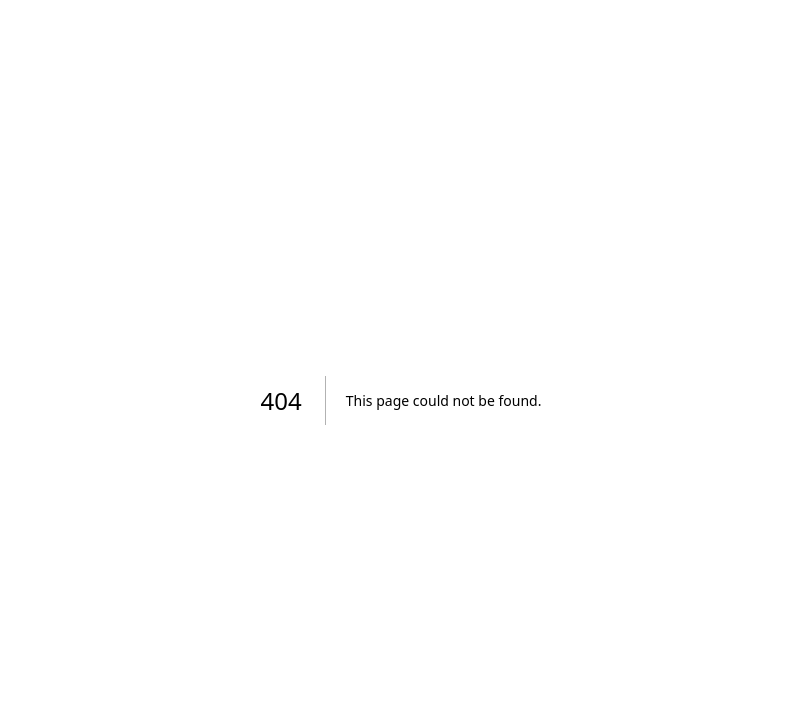
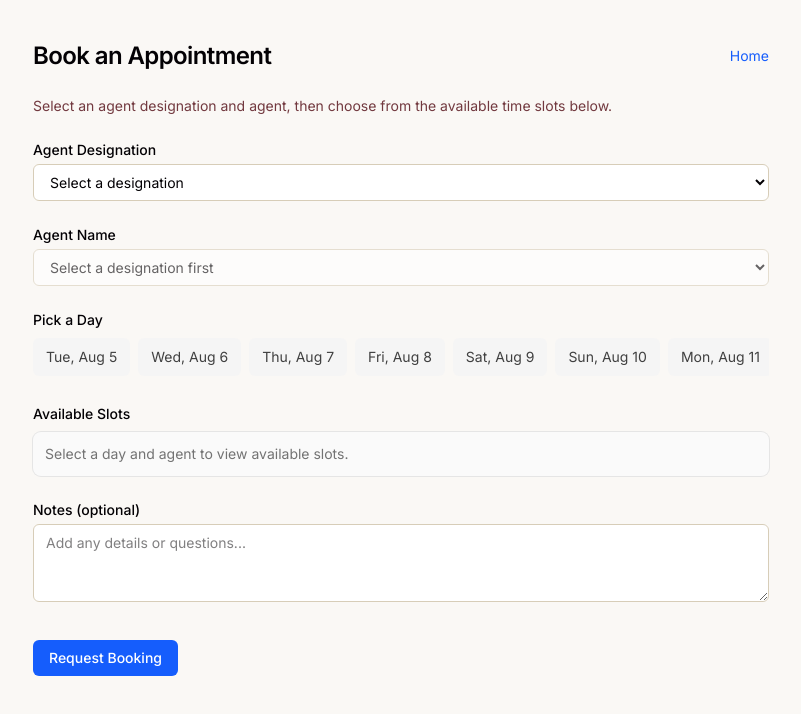
Before and after one commit to XFire2025/XFire_GovLink, a Next.js app: page /User/Booking/New in a window 1280 px wide. Before the commit this address had no page. Shown: the top 714 px of the page, without its empty margins (239-1040 px from the left). Built offline with nearby package versions, Linux system fonts and the light colour scheme.

Commit message:
feat: implement booking page with agent selection and availability slots

```diff
--- /dev/null
+++ b/src/app/User/Booking/New/page.tsx
@@ -0,0 +1,294 @@
+"use client";
+
+import { useMemo, useState } from "react";
+import Link from "next/link";
+
+// Simple mock data for demo
+const DESIGNATIONS = [
+	{ value: "officer", label: "Officer" },
+	{ value: "senior-officer", label: "Senior Officer" },
+	{ value: "manager", label: "Manager" },
+];
+
+const AGENTS_BY_DESIGNATION: Record<string, { value: string; label: string }[]> = {
+	officer: [
+		{ value: "a_perera", label: "A. Perera" },
+		{ value: "s_fernando", label: "S. Fernando" },
+	],
+	"senior-officer": [
+		{ value: "n_silva", label: "N. Silva" },
+		{ value: "k_de_alwis", label: "K. De Alwis" },
+	],
+	manager: [{ value: "r_jayasinghe", label: "R. Jayasinghe" }],
+};
+
+// Generate the next 7 days and mock availability slots per day
+function generateDays(days = 7) {
+	const out: { key: string; date: Date; label: string }[] = [];
+	const now = new Date();
+	for (let i = 0; i < days; i++) {
+		const d = new Date(now);
+		d.setDate(now.getDate() + i);
+		const key = d.toISOString().slice(0, 10);
+		const label = d.toLocaleDateString(undefined, {
+			weekday: "short",
+			month: "short",
+			day: "numeric",
+		});
+		out.push({ key, date: d, label });
+	}
+	return out;
+}
+
+function generateSlots() {
+	// Example: 09:00 to 16:30 every 30 minutes
+	const slots: string[] = [];
+	for (let h = 9; h <= 16; h++) {
+		for (const m of [0, 30]) {
+			const hh = h.toString().padStart(2, "0");
+			const mm = m.toString().padStart(2, "0");
+			slots.push(`${hh}:${mm}`);
+		}
+	}
+	return slots;
+}
+
+// For demo, mark some slots as unavailable
+function mockAvailability(dayKey: string, agent: string) {
+	const base = generateSlots();
+	// Pretend different agents/days have different blocked patterns
+	const blocked = new Set<string>();
+	for (let i = 0; i < base.length; i++) {
+		// pseudo-randomly block some based on string hash
+		const seed = (dayKey.charCodeAt(0) + (agent?.charCodeAt(0) || 0) + i) % 5;
+		if (seed === 0) blocked.add(base[i]);
+	}
+	const available = base.filter((s) => !blocked.has(s));
+	return new Set(available);
+}
+
+export default function BookingPage() {
+	const [form, setForm] = useState({
+		designation: "",
+		agent: "",
+		day: "",
+		slot: "",
+		notes: "",
+	});
+	const [submitting, setSubmitting] = useState(false);
+	const [success, setSuccess] = useState<string | null>(null);
+	const [error, setError] = useState<string | null>(null);
+
+	const days = useMemo(() => generateDays(10), []);
+	const slots = useMemo(() => generateSlots(), []);
+
+	const agents = useMemo(() => {
+		if (!form.designation) return [] as { value: string; label: string }[];
+		return AGENTS_BY_DESIGNATION[form.designation] || [];
+	}, [form.designation]);
+
+	const availableSlots = useMemo(() => {
+		if (!form.day || !form.agent) return new Set<string>();
+		return mockAvailability(form.day, form.agent);
+	}, [form.day, form.agent]);
+
+	function handleChange(
+		e: React.ChangeEvent<HTMLInputElement | HTMLTextAreaElement | HTMLSelectElement>
+	) {
+		const { name, value } = e.target;
+		setForm((prev) => ({
+			...prev,
+			[name]: value,
+			...(name === "designation" ? { agent: "", slot: "" } : {}),
+			...(name === "agent" ? { slot: "" } : {}),
+		}));
+	}
+
+	function selectDay(dayKey: string) {
+		setForm((prev) => ({ ...prev, day: dayKey, slot: "" }));
+	}
+
+	function selectSlot(slot: string) {
+		if (!availableSlots.has(slot)) return;
+		setForm((prev) => ({ ...prev, slot }));
+	}
+
+	function validate() {
+		if (!form.designation) return "Please select an agent designation";
+		if (!form.agent) return "Please select an agent";
+		if (!form.day) return "Please pick a day";
+		if (!form.slot) return "Please choose a time slot";
+		return null;
+	}
+
+	async function handleSubmit(e: React.FormEvent) {
+		e.preventDefault();
+		setSuccess(null);
+		setError(null);
+
+		const validationError = validate();
+		if (validationError) {
+			setError(validationError);
+			return;
+		}
+
+		try {
+			setSubmitting(true);
+			await new Promise((res) => setTimeout(res, 800));
+			setSuccess("Your booking has been requested. You will receive a confirmation email shortly.");
+			setForm({ designation: "", agent: "", day: "", slot: "", notes: "" });
+		} catch {
+			setError("Something went wrong. Please try again.");
+		} finally {
+			setSubmitting(false);
+		}
+	}
+
+	return (
+		<main className="mx-auto max-w-3xl px-4 py-10">
+			<div className="mb-6 flex items-center justify-between">
+				<h1 className="text-2xl font-semibold tracking-tight">Book an Appointment</h1>
+				<Link href="/" className="text-sm text-blue-600 hover:underline">Home</Link>
+			</div>
+
+			<p className="mb-6 text-sm text-muted-foreground">
+				Select an agent designation and agent, then choose from the available time slots below.
+			</p>
+
+			{success && (
+				<div className="mb-4 rounded-md border border-green-200 bg-green-50 p-3 text-sm text-green-800">
+					{success}
+				</div>
+			)}
+			{error && (
+				<div className="mb-4 rounded-md border border-red-200 bg-red-50 p-3 text-sm text-red-800">
+					{error}
+				</div>
+			)}
+
+			<form onSubmit={handleSubmit} className="space-y-6">
+				{/* Designation */}
+				<div>
+					<label htmlFor="designation" className="mb-1 block text-sm font-medium">Agent Designation</label>
+					<select
+						id="designation"
+						name="designation"
+						value={form.designation}
+						onChange={handleChange}
+						className="w-full rounded-md border bg-white px-3 py-2 text-sm outline-none ring-blue-200 focus:ring"
+					>
+						<option value="" disabled>Select a designation</option>
+						{DESIGNATIONS.map((d) => (
+							<option key={d.value} value={d.value}>{d.label}</option>
+						))}
+					</select>
+				</div>
+
+				{/* Agent */}
+				<div>
+					<label htmlFor="agent" className="mb-1 block text-sm font-medium">Agent Name</label>
+					<select
+						id="agent"
+						name="agent"
+						value={form.agent}
+						onChange={handleChange}
+						className="w-full rounded-md border bg-white px-3 py-2 text-sm outline-none ring-blue-200 focus:ring disabled:opacity-60"
+						disabled={!form.designation}
+					>
+						<option value="" disabled>
+							{form.designation ? "Select an agent" : "Select a designation first"}
+						</option>
+						{agents.map((a) => (
+							<option key={a.value} value={a.value}>{a.label}</option>
+						))}
+					</select>
+				</div>
+
+				{/* Day picker - horizontal chips */}
+				<div>
+					<div className="mb-2 text-sm font-medium">Pick a Day</div>
+					<div className="flex gap-2 overflow-x-auto pb-1">
+						{days.map((d) => {
+							const isActive = form.day === d.key;
+							return (
+								<button
+									type="button"
+									key={d.key}
+									onClick={() => selectDay(d.key)}
+									className={`whitespace-nowrap rounded-md border px-3 py-2 text-sm ${
+										isActive
+											? "border-blue-500 bg-blue-50 text-blue-700"
+											: "border-transparent bg-neutral-100 text-neutral-700 hover:bg-neutral-200"
+									}`}
+								>
+									{d.label}
+								</button>
+							);
+						})}
+					</div>
+				</div>
+
+				{/* Slot grid */}
+				<div>
+					<div className="mb-2 text-sm font-medium">Available Slots</div>
+					<div className="rounded-lg bg-neutral-50 p-3 ring-1 ring-neutral-200">
+						{!form.day || !form.agent ? (
+							<div className="text-sm text-neutral-500">
+								Select a day and agent to view available slots.
+							</div>
+						) : (
+							<div className="grid grid-cols-2 gap-2 sm:grid-cols-3 md:grid-cols-4">
+								{slots.map((s) => {
+									const isAvailable = availableSlots.has(s);
+									const isActive = form.slot === s;
+									return (
+										<button
+											key={s}
+											type="button"
+											disabled={!isAvailable}
+											onClick={() => selectSlot(s)}
+											className={`rounded-md px-3 py-2 text-sm transition ${
+												!isAvailable
+													? "cursor-not-allowed bg-neutral-200 text-neutral-400"
+													: isActive
+													? "bg-green-600 text-white"
+													: "bg-green-100 text-green-800 hover:bg-green-200"
+											}`}
+											aria-pressed={isActive}
+										>
+											{s}
+										</button>
+									);
+								})}
+							</div>
+						)}
+					</div>
+				</div>
+
+				{/* Notes */}
+				<div>
+					<label htmlFor="notes" className="mb-1 block text-sm font-medium">Notes (optional)</label>
+					<textarea
+						id="notes"
+						name="notes"
+						value={form.notes}
+						onChange={handleChange}
+						rows={3}
+						className="w-full resize-y rounded-md border bg-white px-3 py-2 text-sm outline-none ring-blue-200 focus:ring"
+						placeholder="Add any details or questions..."
+					/>
+				</div>
+
+				<div className="pt-2">
+					<button
+						type="submit"
+						disabled={submitting}
+						className="inline-flex items-center rounded-md bg-blue-600 px-4 py-2 text-sm font-medium text-white hover:bg-blue-700 disabled:opacity-60"
+					>
+						{submitting ? "Submitting..." : "Request Booking"}
+					</button>
+				</div>
+			</form>
+		</main>
+	);
+}
--- /dev/null
+++ b/src/app/User/Booking/page.tsx
@@ -0,0 +1,9 @@
+import React from 'react'
+
+const page = () => {
+  return (
+    <div>page</div>
+  )
+}
+
+export default page
```
